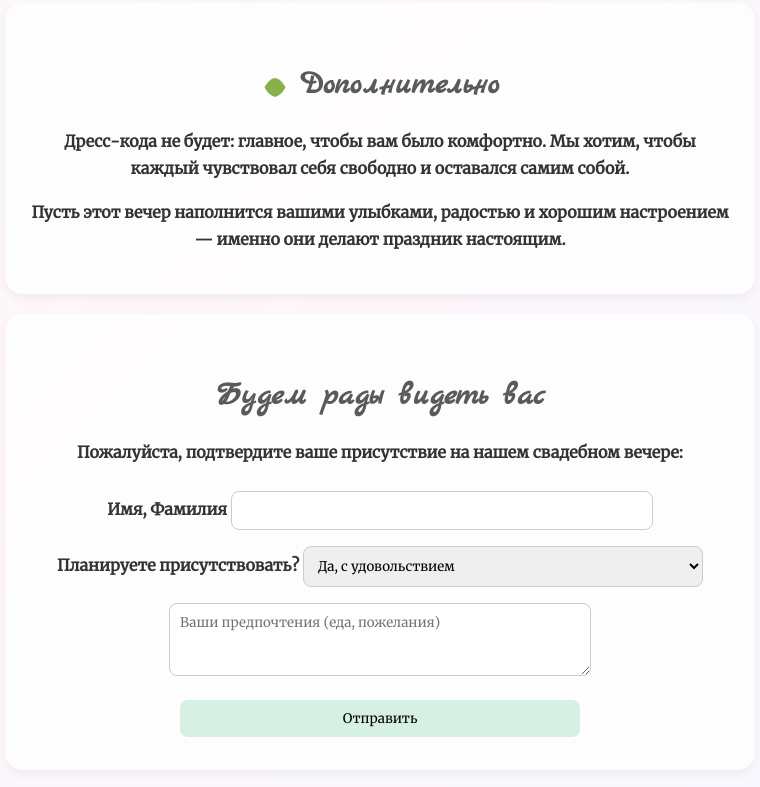
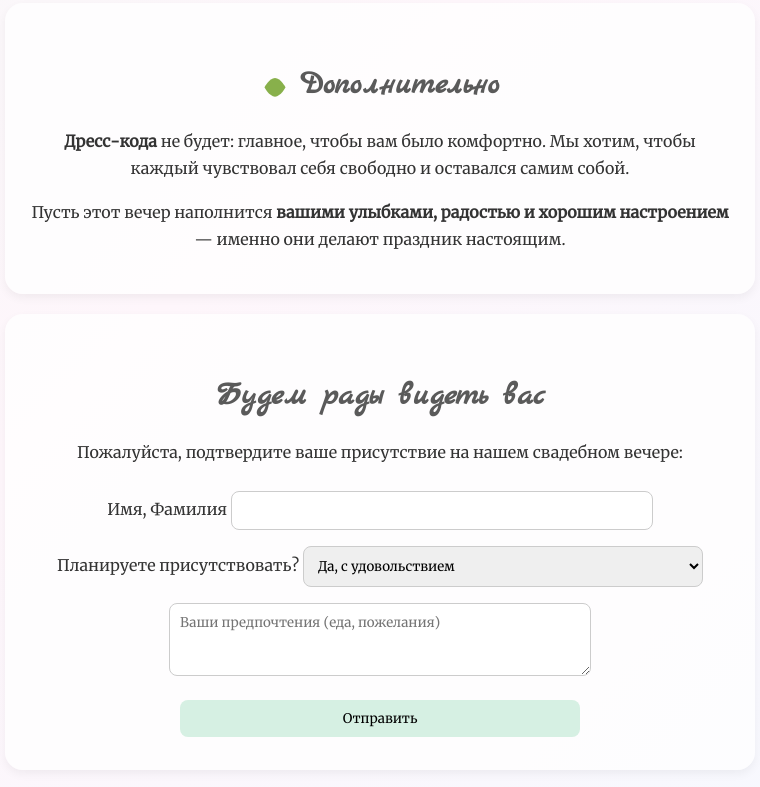
Before and after one commit to Yuliya372/wedding-invitation, a plain HTML site: page index.html in a window 1280 px wide. Shown: the part 876-1663 px from the top of the page, without its empty margins (260-1020 px from the left). Drawn offline with Linux system fonts and the light colour scheme.

Commit message:
Update index.html

```diff
--- a/index.html
+++ b/index.html
@@ -108,8 +108,8 @@
       <svg class="icon" fill="#88b04b" viewBox="0 0 24 24"><path d="M12 22c4.97 0 9-8 9-8s-4.03-8-9-8-9 8-9 8 4.03 8 9 8z"/></svg>
       Дополнительно
     </h2>
-    <p><b>Дресс-кода не будет</em>: главное, чтобы вам было комфортно. Мы хотим, чтобы каждый чувствовал себя свободно и оставался самим собой.</p>
-  <p>Пусть этот вечер наполнится вашими улыбками, радостью и хорошим настроением — именно они делают праздник настоящим.</p>
+    <p><b>Дресс-кода</b> не будет</em>: главное, чтобы вам было комфортно. Мы хотим, чтобы каждый чувствовал себя свободно и оставался самим собой.</p>
+  <p>Пусть этот вечер наполнится <b>вашими улыбками, радостью и хорошим настроением</b> — именно они делают праздник настоящим.</p>
 </div>
 
   <div class="section">
```
